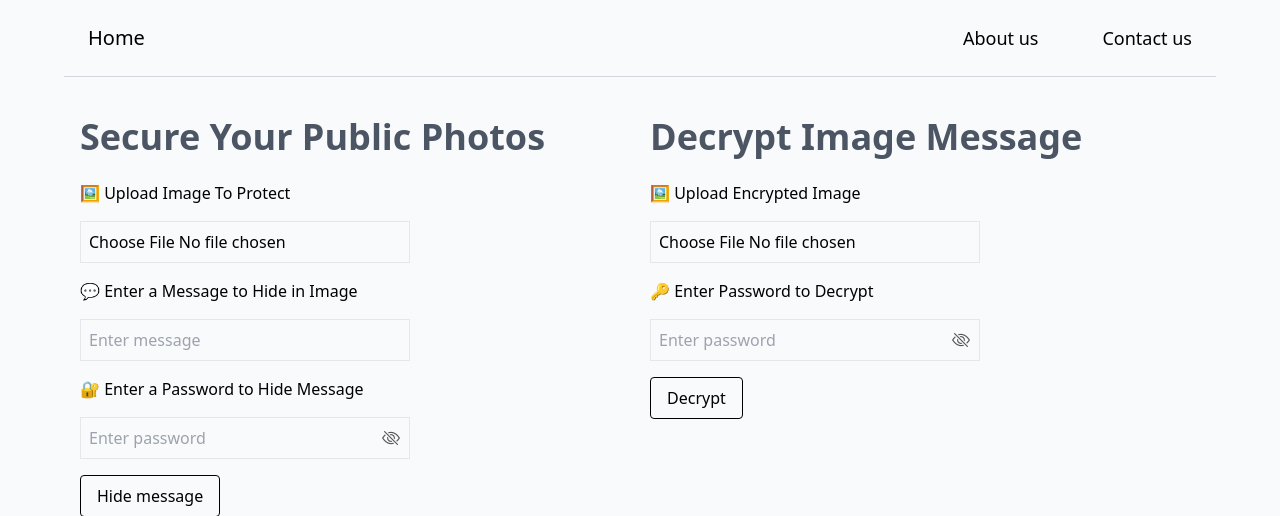
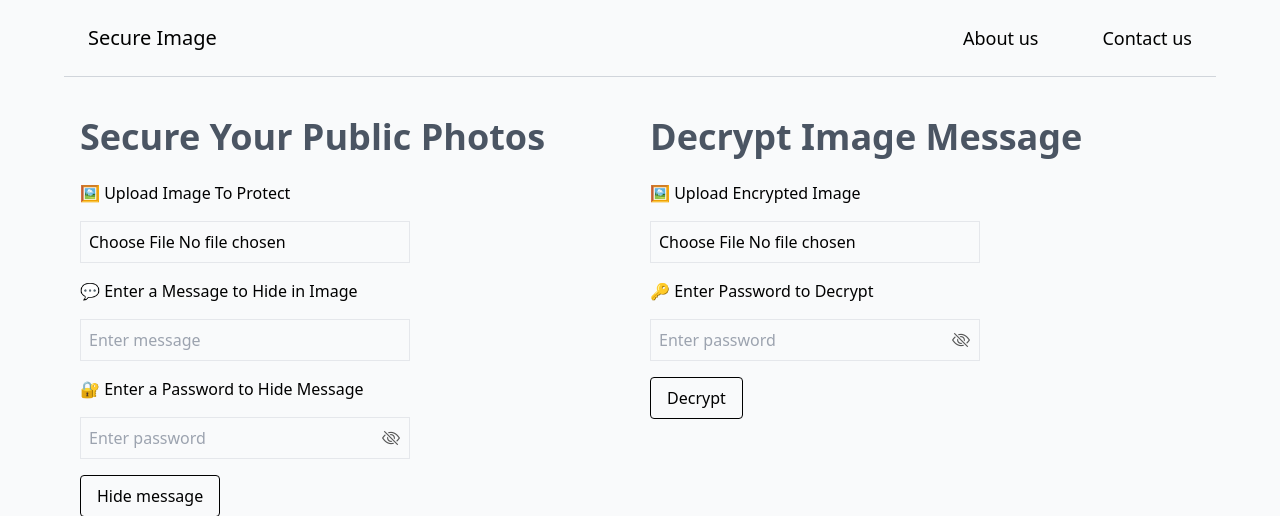
Before and after one commit to feelfreeshare041/stego, a Flask app: page / in a window 1280 px wide. Shown: the top 516 px of the page. Run offline with Flask 3, Linux system fonts and the light colour scheme; some libraries are stand-ins or nearby versions.

Commit message:
Update index.html

```diff
--- a/templates/index.html
+++ b/templates/index.html
@@ -4,7 +4,7 @@
 <head>
     <meta charset="UTF-8">
     <meta name="viewport" content="width=device-width, initial-scale=1.0">
-    <title>Steganography App</title>
+    <title>Secure Image</title>
     <script src="https://cdn.tailwindcss.com"></script>
     <script src="https://cdn.jsdelivr.net/npm/@tailwindcss/browser@4"></script>
 
@@ -47,7 +47,7 @@
 <body class="bg-gray-50 min-h-screen flex flex-col" style="margin-left: 5%; margin-right: 5%;">
 
     <nav class="bg-transparent w-full p-4 md:p-6 flex justify-between items-center">
-        <a href="#" class="text-base md:text-xl font-medium">Home</a>
+        <a href="#" class="text-base md:text-xl font-medium">Secure Image</a>
         <div class="flex space-x-8">
             <a href="/about" class="text-base md:text-lg">About us</a>
             <a href="/contact" class="text-base md:text-lg">Contact us</a>
```
